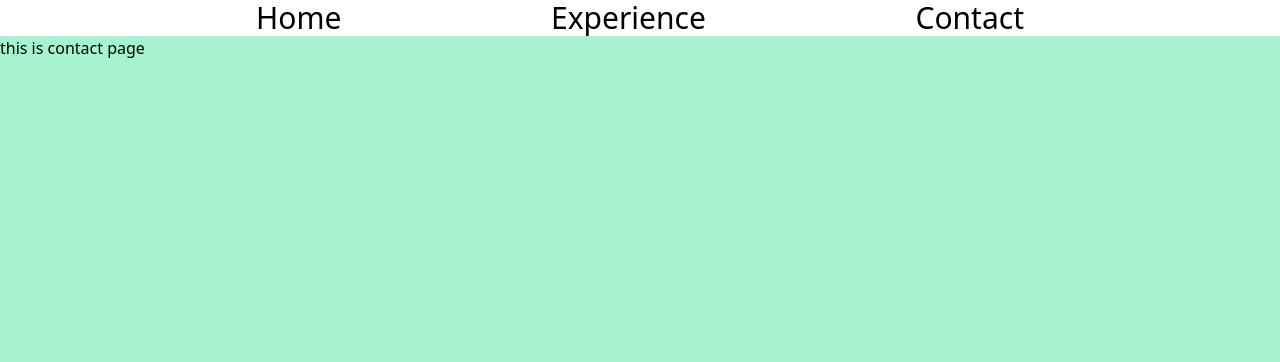
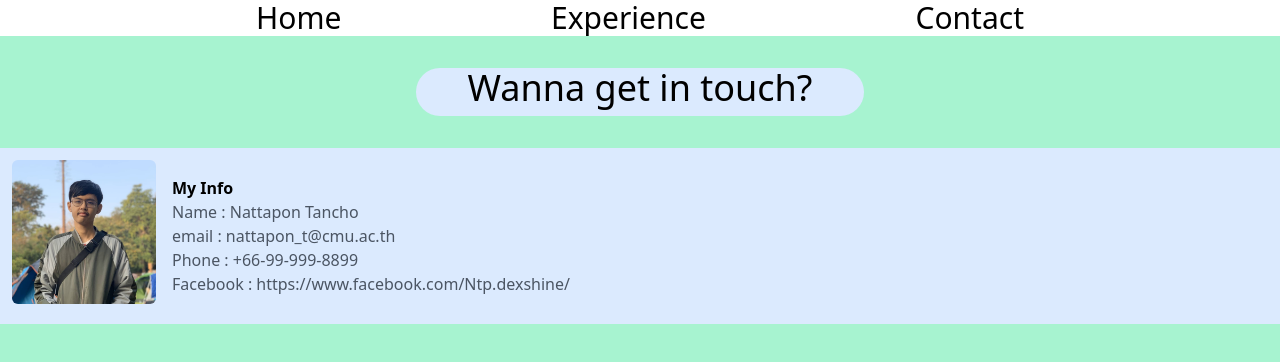
Before and after one commit to cpe-cmu-261207/lab-01-Dexshine-1, a plain HTML site: page contact.html in a window 1280 px wide. Drawn offline with nearby package versions, Linux system fonts and the light colour scheme.

Commit message:
add content

```diff
--- a/contact.html
+++ b/contact.html
@@ -16,6 +16,18 @@
             <div class = ""><a href="contact.html"><p class="text-3xl text-center">Contact</p></a></div>
         </div>
     </div>
-    <p>this is contact page</p>
+    <p class = "text-center text-4xl my-8 bg-blue-100 mx-auto h-12 max-w-md rounded-full">Wanna get in touch?</p>
+    <div class = "bg-blue-100">
+        <div class = "flex p-3">
+            <img class = "rounded-md w-36 h-36" src=".\pic\profile.jpg" alt="profile">
+            <div class = "p-4">
+                <p class = "font-semibold">My Info</p>
+                <p class = "text-gray-600">Name : Nattapon Tancho</p>
+                <p class = "text-gray-600">email : nattapon_t@cmu.ac.th</p>
+                <p class = "text-gray-600">Phone : +66-99-999-8899</p>
+                <p class = "text-gray-600">Facebook : https://www.facebook.com/Ntp.dexshine/</p>
+            </div>
+        </div>
+    </div>
 </body>
 </html>
```
